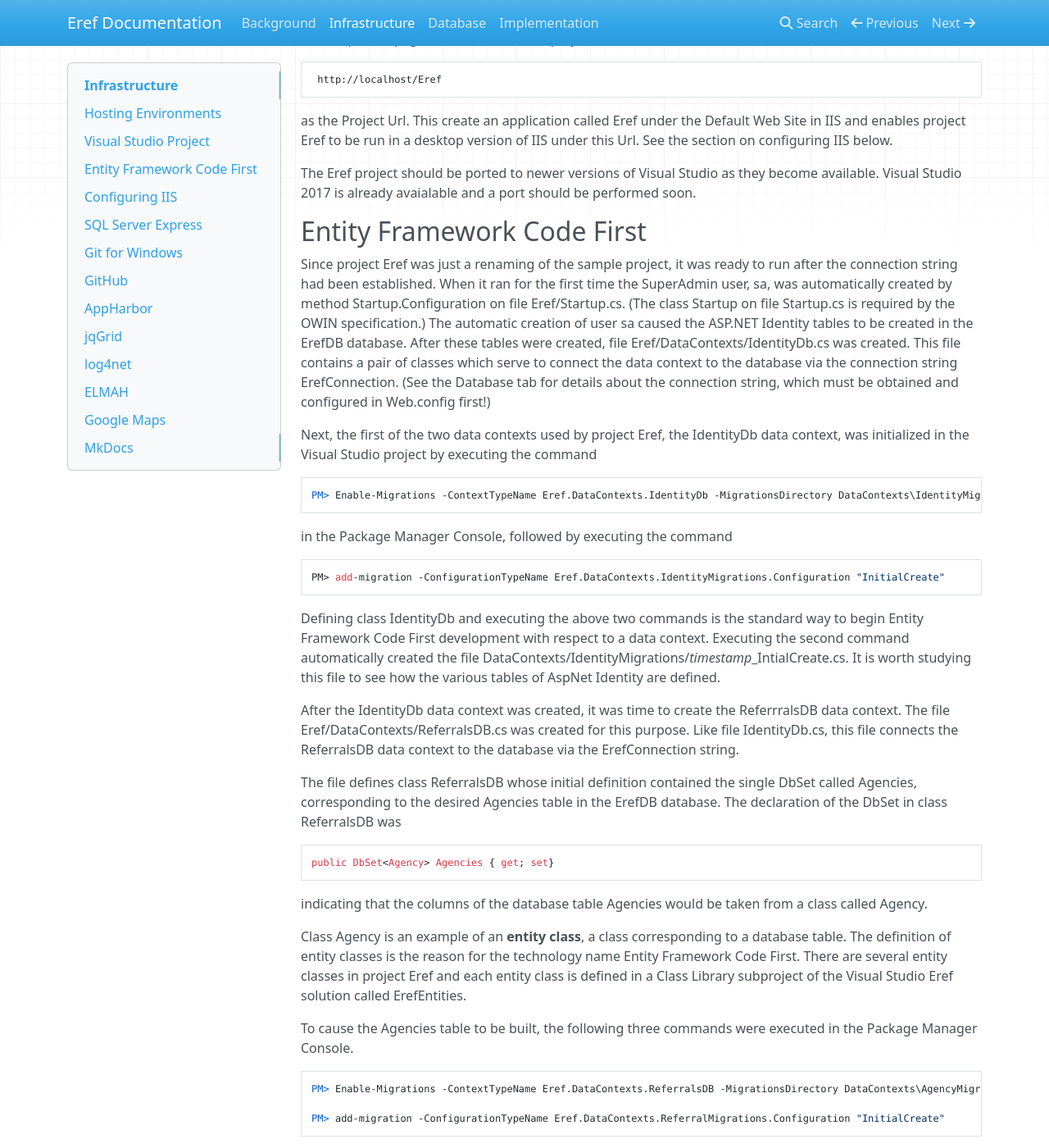
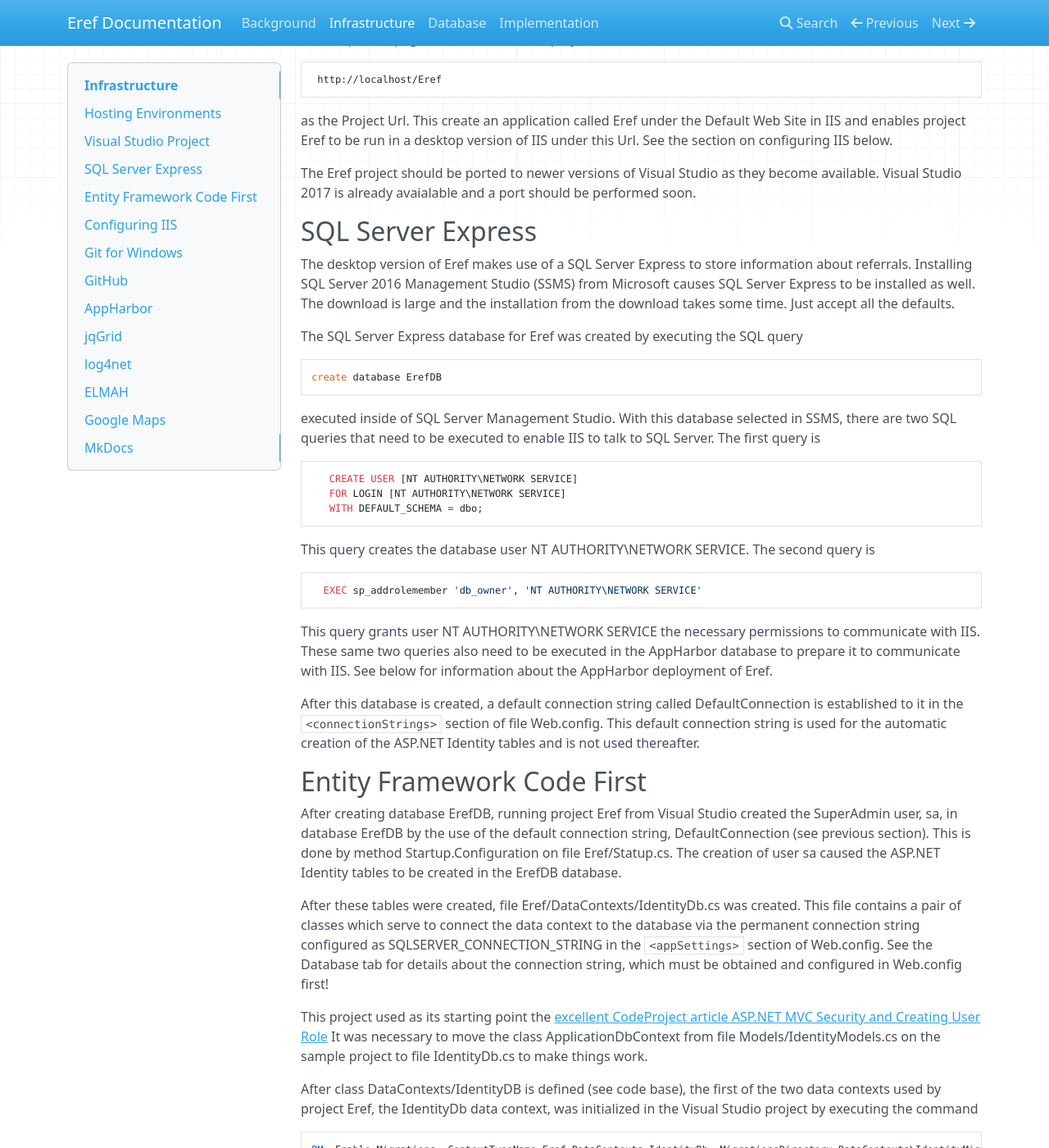
Before and after one commit to msmapricot/erefdoc, an MkDocs documentation site: the page built from docs/infrastructure.md, in a window 1280 px wide and 1400 px high, scrolled down 776 px. Shown: the whole window at 82% size. Built offline with MkDocs 1.6.1, drawn with Linux system fonts in a browser that asks for light colours; nearby versions of some CDN libraries; old or Windows-style settings are respelled for this version of MkDocs; some of the changed text lies outside the part shown.

Commit message:
Added more database startup info

```diff
--- a/docs/database.md
+++ b/docs/database.md
@@ -2,29 +2,50 @@
 Eref is a database driven application built using SQL Server technology. In the desktop environment Eref is built using the Sql Server Express database
 engine. In the online environment at AppHarbor a full SQL Server is used. The two versions are compatible with each other with respect to the
 database features used. SQL Server Management Studio 2016 (SSMS) was used to manage both database engines. In the desktop environment, Windows
-Authentication is used to connect to the Sql Server Express database. In the oline enviroment, SQL Server Authentication is used to connect to the
+Authentication is used to connect to the Sql Server Express database. In the online enviroment, SQL Server Authentication is used to connect to the
 SQL Server database.
+
+When application Eref was created at AppHarbor, a free version of SQL Server was added on through the AppHarbor interface.
+
+After application Eref was deployed AppHarbor it was run for the first time without knowledge of the database connection string. This worked because
+the connection string configured as the value of SQLSERVER_CONNECTION_STRING configure in the `<appSettings>` section of Web.config is overwritten
+with the connection string for the add-on SQL Server at application deploy time.
+
+When Eref was accessed through
+
+    https://eref.apphb.com
+
+it presented the Login screen which was used to login the SuperAdmin (sa) with the password configured on Startup.cs. Successful login created the
+ASP.NET Idenetity 2.0 tables in the database and served up the Home view of the SuperadminController. This view reported the connection string, which
+connection string was then used to connect to the database through SSMS.
+
+This bootstrapping process was followed by creation of the tables managed by the referrals data context as described in the Database Diagram section
+below.
 
 ## Connection String
 In the desktop environment, SSMS was used to create an empty project database by executing the SQL query
 
     create database ErefDB
 
-The Visual Studio Server Explorer (found under the Eref project View menu) was then used to discover the connection string to database ErefDB by creating
-a new Data Connection to it and copying the Connection String property of the data connection as the value of the variable SQLSERVER_CONNECTION_STRING in
+The Visual Studio Server Explorer (found under the Eref project View menu) was then used to discover the connection string to database ErefDB by
+creating a new Data Connection to it and copying the Connection String property of the data connection as the value of the variable DefaultConnection
+in the `<connectionStrings>` section of Web.config. This value is used as the connection string during the creation of the ASP.NET Identity tables
+when the SuperAdmin user, sa, is created. See the section of Entity Framework Code First in the Infrastructure tab.
+
+The connection string is also configured as the value of SQLSERVER_CONNECTION_STRING in
 the `<appSettings>` section of Web.config. This setting is read programatically by the constructors on IdentityDb.cs and ReferallsDB.cs. See the code
 base. Getting the value of the connection string programatically eliminates the need to configure
 the connection string in the usual place, the `<connectionStrings>` section of Web.config.
 
 The online version of Eref is hosted as an application at AppHarbor and it uses a database server provided as an add-on. The add-on database server
-includes a database which serves as the application database, so it is not necessary to create the application database as was done above for the desktop
-version.
+includes a database which serves as the application database, so it is not necessary to create the application database as was done above for the
+desktop version.
 
 The connection string of the SQL Server instance at AppHarbor is found under the Configuration Variables section for the Eref application. The
 Configuration Variables section states that the configuration variables should be accessed programatically, since the values may be updated by the
 add-on provider without notice. An [AppHarbor knowledge base article](https://support.appharbor.com/kb/add-ons/using-sequelizer) explains that the
 connection string is injected as the value of SQLSERVER_CONNECTION_STRING into the `<appSettings>` section of Web.config at application
-deploy time. This injection overwrites the statically configured value.
+deploy time. This injection overwrites the statically configured value mentioned above.
 
 To discover the value of the connection string in the staging and production environments, the SuperadminController was modified to report the value
 stored in `<appSettings>`. Each time the Super Admin logs in, the value will be displayed by view ~/Views/Superadmin/Home.cshtml. Knowing this value
--- a/docs/infrastructure.md
+++ b/docs/infrastructure.md
@@ -31,16 +31,48 @@
 The Eref project should be ported to newer versions of Visual Studio as they become available. Visual Studio 2017 is already avaialable and a port
 should be performed soon.
 
+## SQL Server Express
+The desktop version of Eref makes use of a SQL Server Express to store information about referrals.
+Installing SQL Server 2016 Management Studio (SSMS) from Microsoft causes SQL Server Express to be installed as well. The download is large and the
+installation from the download takes some time. Just accept all the defaults.
+
+The SQL Server Express database for Eref was created by executing the SQL query
+
+    create database ErefDB
+
+executed inside of SQL Server Management Studio. With this database selected in SSMS, there are two SQL queries that need to be executed to enable IIS
+to talk to SQL Server. The first query is
+
+       CREATE USER [NT AUTHORITY\NETWORK SERVICE]
+       FOR LOGIN [NT AUTHORITY\NETWORK SERVICE]
+       WITH DEFAULT_SCHEMA = dbo;
+
+This query creates the database user NT AUTHORITY\NETWORK SERVICE. The second query is
+
+      EXEC sp_addrolemember 'db_owner', 'NT AUTHORITY\NETWORK SERVICE'
+
+This query grants user NT AUTHORITY\NETWORK SERVICE the necessary permissions to communicate with IIS. These same two queries also need to be executed
+in the AppHarbor database to prepare it to communicate with IIS. See below for information about the AppHarbor deployment of Eref.
+
+After this database is created, a default connection string called DefaultConnection is established to it in the `<connectionStrings>` section of file
+Web.config. This default connection string is used for the automatic creation of the ASP.NET Identity tables and is not used thereafter.
+
 ## Entity Framework Code First
-Since project Eref was just a renaming of the sample project, it was ready to run after the connection string had been established. When it ran for the
-first time the SuperAdmin user, sa, was automatically created by method Startup.Configuration on file Eref/Startup.cs. (The class Startup on file
-Startup.cs is required by the OWIN specification.) The automatic creation of user sa caused the ASP.NET Identity tables to be created in the ErefDB
-database. After these tables were created, file Eref/DataContexts/IdentityDb.cs was created. This file contains a pair of classes which serve to connect
-the data context to the database via the connection string ErefConnection. (See the Database tab for details about the connection string, which must
-be obtained and configured in Web.config first!)
+After creating database ErefDB, running project Eref from Visual Studio created the SuperAdmin user, sa, in database ErefDB by
+the use of the default connection string, DefaultConnection (see previous section). This is done by method
+Startup.Configuration on file Eref/Statup.cs. The creation of user sa caused the ASP.NET Identity tables to be created in the ErefDB
+database.
 
-Next, the first of the two data contexts used by project Eref, the IdentityDb data context, was initialized in the Visual Studio project by executing
-the command
+After these tables were created, file Eref/DataContexts/IdentityDb.cs was created. This file contains a pair of classes which serve to connect
+the data context to the database via the permanent connection string configured as SQLSERVER_CONNECTION_STRING in the `<appSettings>` section
+of Web.config. See the Database tab for details about the connection string, which must be obtained and configured in Web.config first!
+
+This project used as its starting point the [excellent CodeProject article ASP.NET MVC Security and Creating User Role](https://www.codeproject.com/Articles/1075134/ASP-NET-MVC-Security-And-Creating-User-Role)
+It was necessary to move the class ApplicationDbContext from file Models/IdentityModels.cs on the sample project to file IdentityDb.cs to make
+things work.
+
+After class DataContexts/IdentityDB is defined (see code base), the first of the two data contexts used by project Eref, the IdentityDb data context,
+was initialized in the Visual Studio project by executing the command
 
     PM> Enable-Migrations -ContextTypeName Eref.DataContexts.IdentityDb -MigrationsDirectory DataContexts\IdentityMigrations
 
@@ -52,8 +84,30 @@
 data context. Executing the second command automatically created the file DataContexts/IdentityMigrations/*timestamp*_IntialCreate.cs. It is worth
 studying this file to see how the various tables of AspNet Identity are defined.
 
+For the purposes of project Eref, the AspNetUsers table needed to be extended by the addition of two additional data fields: AgencyId and NowServing.
+This involved adding these fields to class ApplicationUser on file Models/IdentityModels.cs and then adding migrations to cause the changes to be made
+to the database. Before the new migrations can be added, the migration defined by timestamp_InitialCreate.cs may need to be applied, because it might
+be in a pending state, and if it is, no other migration can be applied until its pending state is first changed.
+
+However, the migration contained in file timestamp_InitialCreate.cs creates the ASP.NET Identity tables, which have alreay been automatically created.
+Attempting to update the database by applying the migration timestamp_InitialCreate.cs will generate an error.  If it is necessary to apply the
+migration in order to change its pending state, simply comment out its Up method and then run
+
+    PM > update-database -ConfigurationTypeName Eref.DataContexts.IdentityMigrations.Configuration
+
+This will change the pending state of the migration.
+
+Next add the AgencyId field to class ApplicationUser and run the commands
+
+    PM> add-migration -ConfigurationTypeName Eref.DataContexts.IdentityMigrations.Configuration "AgencyId"
+
+    PM > update-database -ConfigurationTypeName Eref.DataContexts.IdentityMigrations.Configuration
+
+Run a similar pair of commands after adding the data field NowServing to class ApplicationUser.
+
 After the IdentityDb data context was created, it was time to create the ReferrralsDB data context. The file Eref/DataContexts/ReferralsDB.cs was
-created for this purpose. Like file IdentityDb.cs, this file connects the ReferralsDB data context to the database via the ErefConnection string.
+created for this purpose. Like file IdentityDb.cs, this file connects the ReferralsDB data context to the database via the SQLSERVER_CONNECTION_STRING
+string.
 
 The file defines class ReferralsDB whose initial definition contained the single DbSet called Agencies, corresponding to the desired Agencies table
 in the ErefDB database. The declaration of the DbSet in class ReferralsDB was
@@ -64,7 +118,8 @@
 
 Class Agency is an example of an **entity class**, a class corresponding to a database table. The definition of entity classes is the reason
 for the technology name Entity Framework Code First. There are several entity classes in project Eref and
-each entity class is defined in a Class Library subproject of the Visual Studio Eref solution called ErefEntities.
+each entity class is defined in a Class Library subproject of the Visual Studio Eref solution called ErefEntities. This project is added as a
+reference to project Eref to enable it to resolve the reference to class Agency.
 
 To cause the Agencies table to be built, the following three commands were executed in the Package Manager Console.
 
@@ -77,9 +132,7 @@
      PM> update-database -ConfigurationTypeName Eref.DataContexts.ReferralMigrations.Configuration
 
 The last of these commands is the one which creates table Agencies in the ErefDB. It does so by executing the Up method in file
-DataContexts/ReferralMigrations/*timestamp*_InitialCreate.cs, which was automatically created by the second command. (It was not necessary to execute an
-update-database command for the IdentityMigrations data context because the tables described in IdentityMigrations/*timestamp*_InitialCreate.cs were
-created automatically by ASP.NET Identity when the SuperAdmin user, sa, was registered.)
+DataContexts/ReferralMigrations/*timestamp*_InitialCreate.cs, which was automatically created by the second command.
 
 Each additional database change requires a pair of commands: an add-migration command followed by an update-database command.
 Executing an add-migration command creates a .cs file in the folder associated with the ConfigurationTypeName. Study this .cs file before executing the
@@ -126,28 +179,6 @@
 NetworkService from the dropdown menu associated with this radio button. After approving this selection, the Identity column of the application pool
 .NET v4.5 will show NetworkService. This is important! The next section shows how to create user NetworkService in the database.
 
-## SQL Server Express
-The desktop version of Eref makes use of a SQL Server Express to store information about referrals.
-Installing SQL Server 2016 Management Studio (SSMS) from Microsoft causes SQL Server Express to be installed as well. The download is large and the
-installation from the download takes some time. Just accept all the defaults.
-
-The SQL Server Express database for Eref was created by executing the SQL query
-
-    create database ErefDB
-
-executed inside of SQL Server Management Studio. With this database selected in SSMS, there are two SQL queries that need to be executed to enable IIS
-to talk to SQL Server. The first query is
-
-       CREATE USER [NT AUTHORITY\NETWORK SERVICE]
-       FOR LOGIN [NT AUTHORITY\NETWORK SERVICE]
-       WITH DEFAULT_SCHEMA = dbo;
-
-This query creates the database user NT AUTHORITY\NETWORK SERVICE. The second query is
-
-      EXEC sp_addrolemember 'db_owner', 'NT AUTHORITY\NETWORK SERVICE'
-
-This query grants user NT AUTHORITY\NETWORK SERVICE the necessary permissions to communicate with IIS. These same two queries also need to be executed
-in the AppHarbor database to prepare it to communicate with IIS. See below for information about the AppHarbor deployment of Eref.
 
 ## Git for Windows
 Visual Studio 2015 (Community Edition) comes with built-in support for GitHub. A new project can be added to Git source control on the desktop by simply
@@ -166,7 +197,8 @@
     Email: apricot@msmhouston.org
     Password: <secret>
 
-Git for Windows is used to create a remote to save to the MSM account. The remote is created in the Git BASH shell by opening the shell on the folder which contains the Eref.sln file (folder `C:/Projects/Eref`) and issuing the command
+Git for Windows is used to create a remote to save to the MSM account. The remote is created in the Git BASH shell by opening the shell on the folder
+which contains the Eref.sln file (folder `C:/Projects/Eref`) and issuing the command
 
     git remote add origin https://github.com/msmapricot/eref.git
 
@@ -187,9 +219,9 @@
     Email: apricot@msmhouston.org
     Password: <secret>
 
-Only user msmapricot can deploy directly to an application in the MSM account. Any other user needing to deploy to an application in the MSM account must
-be declared a collaborator on this application. A collaborator is a user associated with a different account established at AppHarbor. For example, my
-personal account at AppHarbor uses the user name tmhsplb. The user name tmhsplb has been added as a collaborator on the Eref application, thereby
+Only user msmapricot can deploy directly to an application in the MSM account. Any other user needing to deploy to an application in the MSM account
+must be declared a collaborator on this application. A collaborator is a user associated with a different account established at AppHarbor. For example,
+my personal account at AppHarbor uses the user name tmhsplb. The user name tmhsplb has been added as a collaborator on the Eref application, thereby
 allowing me to deploy to this application.
 
 The remote configured for Eref in Visual Studio is:
@@ -264,7 +296,16 @@
 
 ## ELMAH
 Unhandled application errors are caught by ELMAH. Version 2.1.2 of Elamh.Mvc was installed in project Eref by using the Visual Studio NuGet package
-manager. To see ELMAH in action, modify the URL in the browser address bar to, for example,
+manager. By default, the ELMAH log can only be viewd on the server that hosts the application in which ELMAH is installed. To make the ELMAH log
+visible to a client remotley running the application, add
+
+    <elmah>
+       <security allowRemoteAccess="1" />
+    </elmah>
+
+to the `<configuration>` section of file Web.config.
+
+To see ELMAH in action, modify the URL in the browser address bar to, for example,
 
     eref.apphb.com/Admin/Foo
 
@@ -281,6 +322,21 @@
 
 The ELMAH log is configured by the connection string named ErefConnectionString on Web.config. The value of this connection string is overwritten
 when the application is deployed to AppHarbor. See the Connection String section of the Database tab.
+
+The `<sytem.web>` section of Web.config must configure
+
+    <httpHandlers>
+      <add verb="POST,GET,HEAD" path="elmah.axd" type="Elmah.ErrorLogPageFactory, Elmah" />
+    </httpHandlers>
+
+ and the `<system.webServer>` section must configure
+
+     <handlers>
+       <add name="Elmah" verb="POST,GET,HEAD" path="elmah.axd" type="Elmah.ErrorLogPageFactory, Elmah" />
+     </handlers>
+
+in order for ELMAH to log both on the local IIS and on the remote server at AppHarbor. It is also necessary to set the coonection string alias
+as described in the Connection String section of the Database tab.
 
 ## Google Maps
 The referral letter generated by Eref includes a static Google Map showing the location of Main Street Ministries. A new copy of this map is generated
```
Also changed, not shown: other parts of docs/infrastructure.md (+1 -1 lines), docs/implementation.md (+7 -1 lines), site/database/index.html, site/implementation/index.html, site/index.html, site/infrastructure/index.html, site/mkdocs/search_index.json, site/sitemap.xml.
